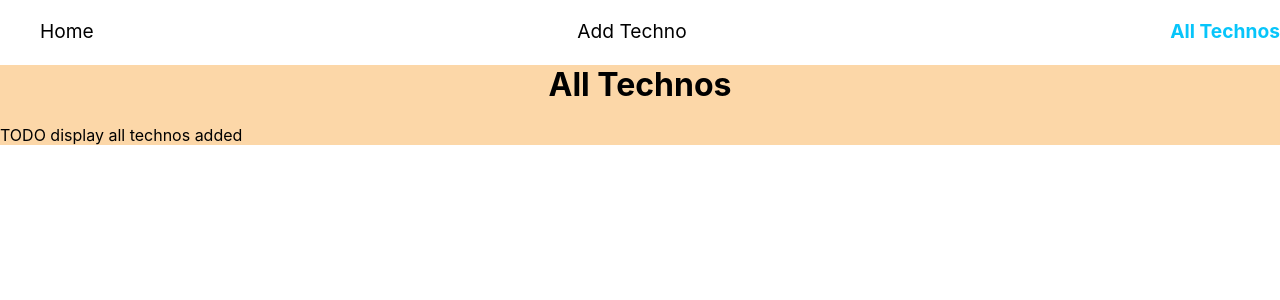
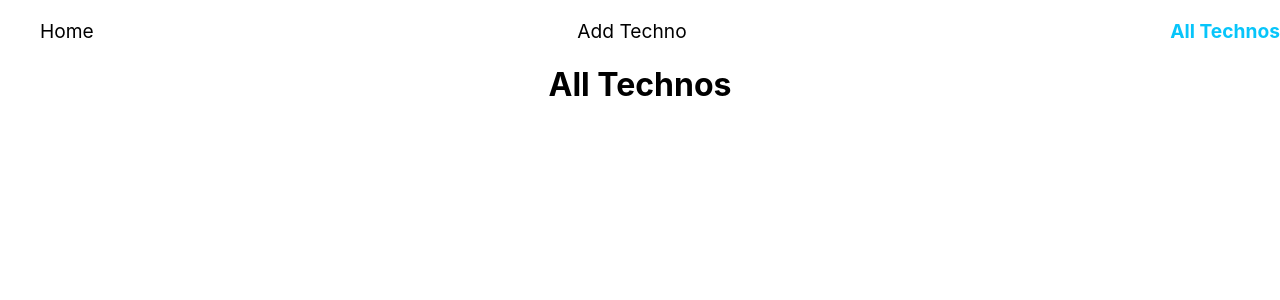
Before and after one commit to Chrisanto76/my-progress, a React (Create React App) app: page /list in a window 1280 px wide. Shown: the top 300 px of the page. Built offline with nearby package versions, Linux system fonts and the light colour scheme.

Commit message:
add uuid and technolist id

```diff
--- a/package.json
+++ b/package.json
@@ -10,6 +10,7 @@
     "react-dom": "^18.2.0",
     "react-router-dom": "^6.10.0",
     "react-scripts": "5.0.1",
+    "uuid": "^9.0.0",
     "web-vitals": "^2.1.4"
   },
   "scripts": {
--- a/src/App.js
+++ b/src/App.js
@@ -1,6 +1,8 @@
 
 import { useState } from 'react';
 import {Routes, Route} from 'react-router-dom';
+import { v4 as uuidv4 } from 'uuid';
+
 import Home from './pages/Home';
 import Menu from  './components/Menu';
 import TechnoAdd from './pages/TechnoAdd';
@@ -13,7 +15,7 @@ function App() {
 
   function handleAddTechno(techno) {
     console.log('handleAddTechno', techno);
-    setTechnos([...technos, techno]);
+    setTechnos([...technos, {...techno, technoid: uuidv4()}]);
 
   }
   return (
@@ -22,7 +24,7 @@ function App() {
       <Routes>
         <Route path='/' element={<Home />} />
         <Route path='/add' element={<TechnoAdd  handleAddTechno={handleAddTechno}/>} />
-        <Route path='/list' element={<TechnoList />} />
+        <Route path='/list' element={<TechnoList technos={technos}/>} />
       </Routes>
     </>
   );
--- a/src/css/technolist.css
+++ b/src/css/technolist.css
@@ -1,3 +1,2 @@
 .techno-list {
-    background-color: rgb(252, 215,168);
 }
--- a/src/pages/TechnoAdd.jsx
+++ b/src/pages/TechnoAdd.jsx
@@ -2,7 +2,9 @@ import {useState} from 'react';
 
 export default function TechnoAdd(props) {
     const [techno, setTechno] = useState({
-
+        technoname: '',
+            technocategory: '',
+            technodescription: ''
     });
 
     const { handleAddTechno } = props;
--- a/src/pages/TechnoList.jsx
+++ b/src/pages/TechnoList.jsx
@@ -1,8 +1,21 @@
-export default function TechnoList() {
+export default function TechnoList(props) {
+    const { technos } = props;
     return (
         <div className="techno-list">
             <h1>All Technos</h1>
-            <p>TODO display all technos added</p>
+            <div>
+                {
+                    technos.map(techno => (
+                        <div key={techno.technoid}>
+                            <h2>{techno.technoname}</h2>
+                            <h3>Category</h3>
+                            <p>{techno.technocategory}</p>
+                            <h3>Description</h3>
+                            <p>{techno.technodescription}</p>
+                        </div>
+                    ))
+                }
+            </div>
         </div>
     )
 }
```
Also changed, not shown: 1 other file (tests, documents, lock files or other folders).
